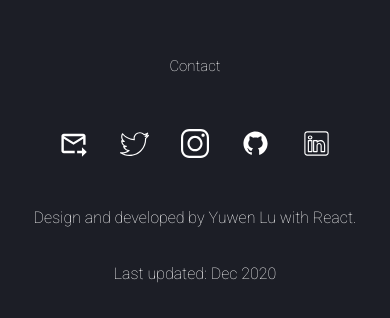
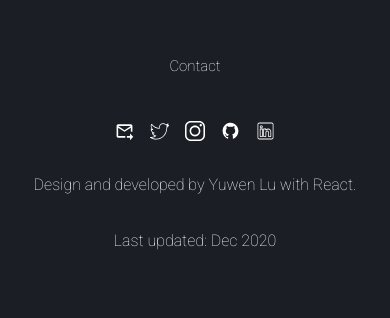
Before and after one commit to yuwen-lu/pui-final-portfolio, a React (Create React App) app: page / in a window 390 px wide. Shown: the part 2156-2474 px from the top of the page. After the commit the page ends 2441 px from the top, so only its background shows below. Built offline with nearby package versions, Linux system fonts and the light colour scheme.

Commit message:
Add responsiveness to footer, add some comments

```diff
--- a/public/index.html
+++ b/public/index.html
@@ -7,6 +7,7 @@
     <title>Yuwen Lu</title>
   </head>
   <body>
+    <!-- The home page for the website, everything sTaRts with this lil /div/ -->
     <div id="root"></div>
   </body>
 </html>
--- a/src/App.css
+++ b/src/App.css
@@ -1,5 +1,7 @@
+/* import the Roboto font from google fonts */
 @import url("https://fonts.googleapis.com/css?family=Roboto:100,300,100italic,300italic");
 
+/* global stylesheets */
 * {
   box-sizing: border-box;
   margin: 0;
@@ -15,7 +17,8 @@ body {
   line-height: 2em;
 }
 
-@media screen and (max-width: 576px) {
+/* change some settings for mobile and tablet */
+@media screen and (max-width: 769px) {
   body {
     font-size: 15px;
     font-weight: 200;
@@ -23,6 +26,7 @@ body {
   }
 }
 
+/* style sheet for links, with hover transition effect */
 a {
   color: #E44C65;
   text-decoration: none;
@@ -41,10 +45,7 @@ p {
   margin-bottom: 2rem;
 }
 
-section {
-  margin: 10vh 0;
-}
-
+/* change style sheet for navbar since I don't want the color there. I will need to flip the hover effect */
 .nav-link {
   color: #fff;
   text-decoration: none;
@@ -66,6 +67,7 @@ section {
   }
 }
 
+/* similar to nav-link, flip the hover effect */
 .project-card-link {
   color: #fff;
   text-decoration: none;
--- a/src/App.js
+++ b/src/App.js
@@ -1,8 +1,7 @@
-import React, { Components } from 'react';
+import React from 'react';
 import {
-  BrowserRouter as Router,
+  // BrowserRouter as Router,
   Route,
-  Link
 } from "react-router-dom";
 import Projects from './pages/Projects';
 import Home from './pages/Home';
@@ -15,7 +14,7 @@ import Goalplay from './pages/Goalplay';
 export default function App() {
   return (
 
-    // Wrap everything in a React.Fragment because one component only allows one return component
+    // Wrap everything in a React.Fragment because one component only allows one returning component
 
     <React.Fragment>
       {/* the routes for different pages, <Link />s are in /layout/Header.js */}
@@ -39,6 +38,8 @@ export default function App() {
         <Goalplay />
       </Route>
 
+      {/* Will add more here later with more content pages */}
+
       <Route exact path="/">
         <Home />
       </Route>
--- a/src/index.js
+++ b/src/index.js
@@ -8,6 +8,7 @@ import reportWebVitals from './reportWebVitals';
 
 ReactDOM.render(
   <React.StrictMode>
+    {/* add the basename here for public hosting */}
     <Router basename={process.env.PUBLIC_URL}>
       <App />
     </Router>
--- a/src/layout/Footer.js
+++ b/src/layout/Footer.js
@@ -1,23 +1,29 @@
 import React from 'react';
-import { Route, Link } from 'react-router-dom';
+// import { Route, Link } from 'react-router-dom';
+import { useMediaQuery } from 'react-responsive';
 import EmailIcon from '../resources/icons/email.svg';
 import GithubIcon from '../resources/icons/github.svg';
 import InstagramIcon from '../resources/icons/instagram.svg';
 import LinkedinIcon from '../resources/icons/linkedin.svg';
 import TwitterIcon from '../resources/icons/twitter.svg';
 
+// function component for footer, used across (almost?) all pages
+export default function Footer () {
 
-export default function Footer () {
+    // responsiveness, break point at tablet --> desktop
+    const isDesktop = useMediaQuery({
+        query: '(min-width: 769px)'
+    });
 
     return (
         <div className="footerContainer" style={footerContainerStyle}>
             <p>Contact</p>
             <div className="footerIcons">
-                <a target="_blank" href={"mailto:yuwenlu@andrew.cmu.edu"} style={iconLinkStyle}><img src={EmailIcon} style={iconStyle}></img></a>
-                <a target="_blank" href={"https://twitter.com/yuwen_lu_"} style={iconLinkStyle}><img src={TwitterIcon} style={iconStyle}></img></a>
-                <a target="_blank" href={"https://www.instagram.com/yuwen_lu_/"} style={iconLinkStyle}><img src={InstagramIcon} style={iconStyle}></img></a>
-                <a target="_blank" href={"https://github.com/yuwen-lu/"} style={iconLinkStyle}><img src={GithubIcon} style={iconStyle}></img></a>
-                <a target="_blank" href={"https://www.linkedin.com/in/yuwen-lu/"} style={iconLinkStyle}><img src={LinkedinIcon} style={iconStyle}></img></a>
+                <a target="_blank" href={"mailto:yuwenlu@andrew.cmu.edu"} style={iconLinkStyle}><img src={EmailIcon} style={isDesktop? iconStyleForDesktop : iconStyleNotDesktop}></img></a>
+                <a target="_blank" href={"https://twitter.com/yuwen_lu_"} style={iconLinkStyle}><img src={TwitterIcon} style={isDesktop? iconStyleForDesktop : iconStyleNotDesktop}></img></a>
+                <a target="_blank" href={"https://www.instagram.com/yuwen_lu_/"} style={iconLinkStyle}><img src={InstagramIcon} style={isDesktop? iconStyleForDesktop : iconStyleNotDesktop}></img></a>
+                <a target="_blank" href={"https://github.com/yuwen-lu/"} style={iconLinkStyle}><img src={GithubIcon} style={isDesktop? iconStyleForDesktop : iconStyleNotDesktop}></img></a>
+                <a target="_blank" href={"https://www.linkedin.com/in/yuwen-lu/"} style={iconLinkStyle}><img src={LinkedinIcon} style={isDesktop? iconStyleForDesktop : iconStyleNotDesktop}></img></a>
             </div>
             <p style={footerBottomTextStyle}>Design and developed by Yuwen Lu with React.</p>
             <p style={footerBottomTextStyle}>Last updated: Dec 2020</p>
@@ -31,9 +37,14 @@ const footerContainerStyle = {
     marginTop: "10rem"
 }
 
-const iconStyle = {
+const iconStyleForDesktop = {
     width: "1.8rem",
     margin: "1rem 1rem 3rem",
+}
+
+const iconStyleNotDesktop = {
+    width: "1.2rem",
+    margin: "0.5rem 0.5rem 2rem",
 }
 
 const iconLinkStyle = {
```
Also changed, not shown: 1 other file (tests, documents, lock files or other folders).
